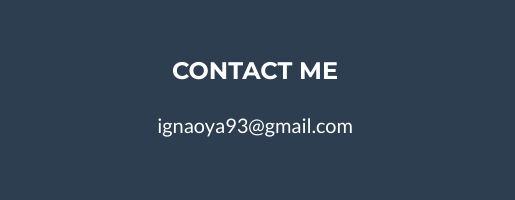
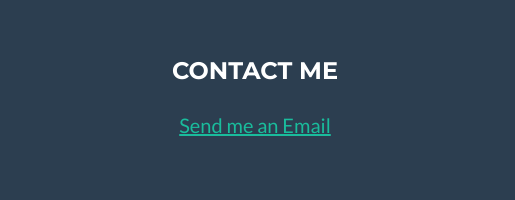
Before and after one commit to ignaoya/ignaoya.github.io, a plain HTML site: page index.html in a window 1280 px wide. Shown: the part 2131-2331 px from the top of the page, 765-1280 px from the left. Drawn offline with nearby package versions, Linux system fonts and the light colour scheme.

Commit message:
Changed email to link

```diff
--- a/index.html
+++ b/index.html
@@ -160,7 +160,7 @@
 										<div class="col-lg-4">
 											<h4 class="text-uppercase mb-4">Contact Me</h4>
 											<p class="lead mb-0">
-											ignaoya93@gmail.com
+											<a href="mailto:ignaoya93@gmail.com">Send me an Email</a>
 											</p>
 										</div>
                 </div>
```
